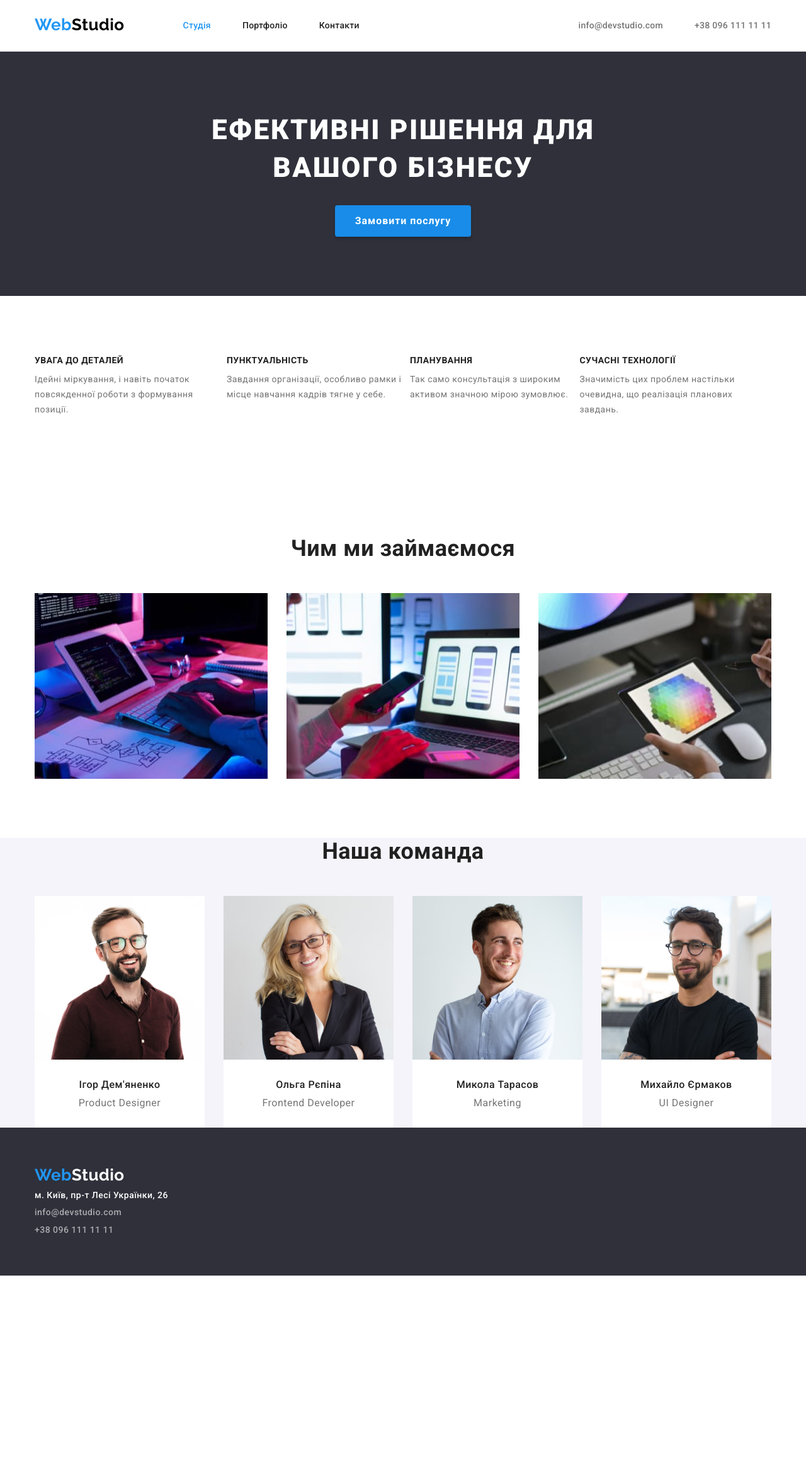
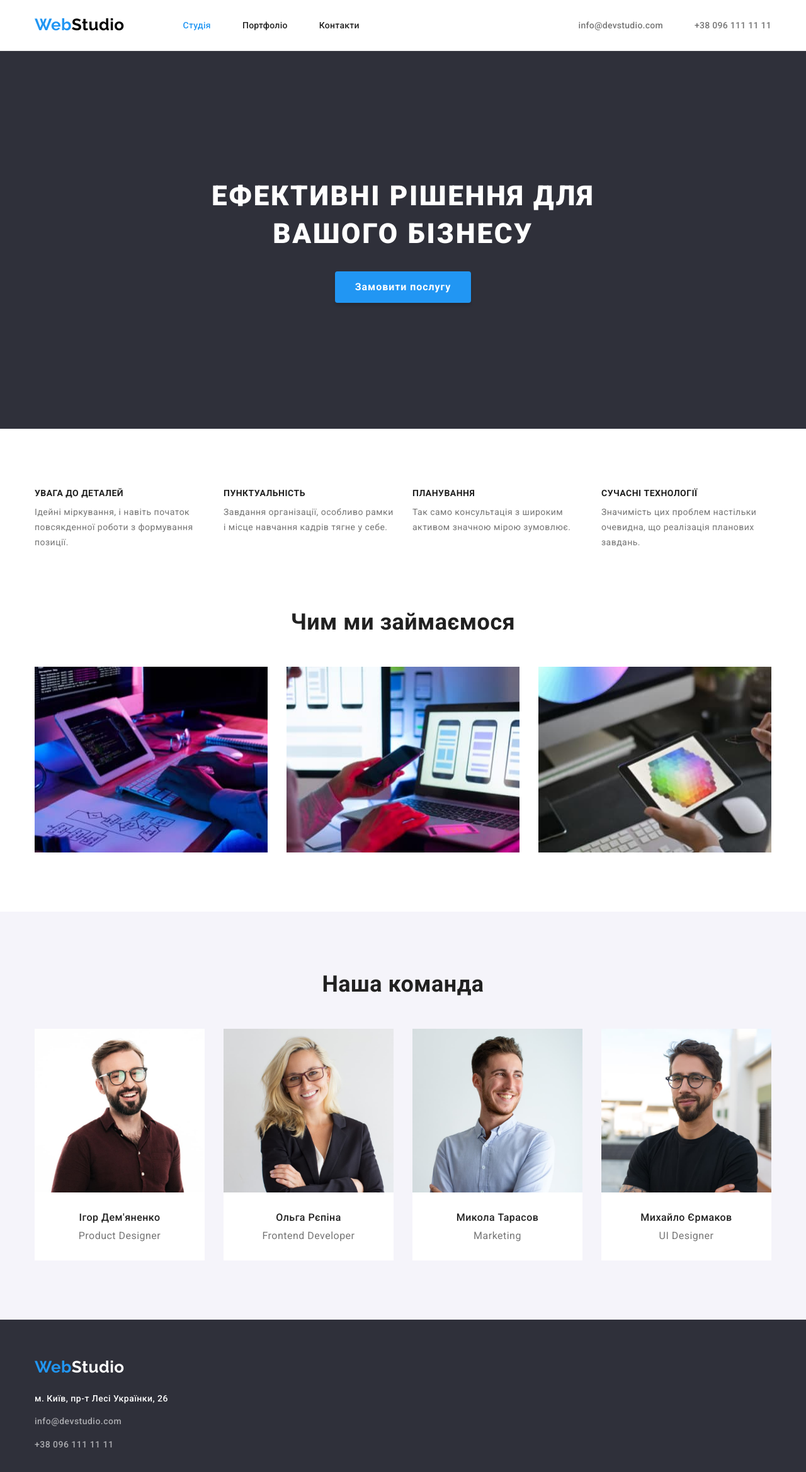
Before and after one commit to TaniaShmigel/goit-markup-hw-03, a plain HTML site: page index.html in a window 1280 px wide. Shown: the whole page at 63% size. Before the commit the page ends 2026 px from the top, so only its background shows below. Drawn offline with Linux system fonts and the light colour scheme.

Commit message:
Виправлено Flex згідно зауважень ментора

```diff
--- a/css/styles.css
+++ b/css/styles.css
@@ -68,15 +68,12 @@ img {
   display: flex;
 }
 
-.logo-header {
+.header-link {
+  margin-right: 93px;
   display: block;
   align-items: center;
   padding-top: 24px;
   padding-bottom: 25px;
-}
-
-.header-link {
-  margin-right: 93px;
   align-items: center;
   color: var(--secondary-text-color);
   text-decoration: none;
@@ -130,10 +127,6 @@ img {
   border-bottom: 1px solid #ececec;
 }
 .link-contact {
-  /* display: block;
-  padding-top: 32px;
-  padding-bottom: 32px;
-  align-items: center; */
   color: var(--primary-text-color);
   text-decoration: none;
 }
@@ -145,6 +138,8 @@ img {
 }
 
 .hero {
+  padding-top: 200px;
+  padding-bottom: 200px;
   background-color: var(--grey-bg-color);
   text-align: center;
 }
@@ -163,7 +158,7 @@ img {
 
 .hero-btn {
   width: 216px;
-  min-height: 50;
+  min-height: 50px;
   padding: 10px 28px;
   font-family: inherit;
   font-weight: 700;
@@ -171,7 +166,7 @@ img {
   line-height: calc(30 / 16);
   letter-spacing: 0.06em;
   color: var(--primery-white-color);
-  background: var(--btn-bg-color);
+  background: var(--accent-text-color);
   border: transparent;
   box-shadow: 0px 4px 4px rgba(0, 0, 0, 0.15);
   border-radius: 4px;
@@ -180,9 +175,7 @@ img {
 
 .hero-btn:hover,
 .hero-btn:focus {
-  color: var(--accent-text-color);
-  box-shadow: 0px 4px 4px rgba(0, 0, 0, 0.15);
-  border-radius: 4px;
+  background-color: var(--btn-bg-color);
 }
 
 /* Section */
@@ -226,24 +219,29 @@ img {
 }
 
 .benefits-text {
-  margin-right: 30px;
   font-weight: 400;
   font-size: 14px;
   line-height: calc(24 / 14);
   color: var(--primary-text-color);
 }
-.benefits-text:last-child {
-  margin-right: 0;
-}
 
 .benefits-list {
+  gap: 30px;
   font-weight: 700;
   font-size: 36px;
   line-height: calc(42 / 36);
   color: var(--secondary-text-color);
 }
 
+.benefits-item {
+  width: 270px;
+}
+
 /* Work */
+
+.section-work {
+  padding-bottom: 94px;
+}
 
 .work {
   display: flex;
@@ -258,7 +256,7 @@ img {
 }
 
 .text-all {
-  padding: 30px 61px;
+  padding: 30px 30px;
 }
 
 .section-team {
@@ -289,12 +287,9 @@ img {
 
 /* Footer */
 
-.footer-container {
+.footer {
   padding-top: 60px;
   padding-bottom: 60px;
-}
-
-.footer {
   background-color: var(--grey-bg-color);
 }
 
@@ -303,7 +298,6 @@ img {
 }
 
 .footer-text {
-  margin-bottom: 9px;
   font-size: 14px;
   line-height: calc(24 / 14);
   color: var(--primery-white-color);
@@ -311,6 +305,7 @@ img {
 }
 
 .footer .logo-site {
+  display: block;
   margin-bottom: 20px;
   color: var(--primery-white-color);
   text-decoration: none;
@@ -322,6 +317,14 @@ img {
 
 .link {
   text-decoration: none;
+}
+
+.footer-list-item {
+  margin-bottom: 9px;
+}
+
+.footer-list-item:last-child {
+  margin-bottom: 0;
 }
 
 .footer-contact {
@@ -344,16 +347,11 @@ img {
 .project-list {
   display: flex;
   justify-content: center;
-
-}
-
-.btn-list {
   margin-bottom: 34px;
-
+  gap: 8px;
 }
 
 .project-btn {
-  margin-right: 8px;
   padding: 6px 22px;
   font-family: inherit;
   font-weight: 500;
@@ -367,14 +365,13 @@ img {
   border: transparent;
 }
 
-/* .project-btn (:last-child) {
-  margin-right: 0px;
-} */
-
 .project-btn:hover,
 .project-btn:focus {
   background-color: var(--accent-text-color);
   color: var(--primery-white-color);
+  box-shadow: 0px 3px 1px rgba(0, 0, 0, 0.1), 0px 1px 2px rgba(0, 0, 0, 0.08),
+    0px 2px 2px rgba(0, 0, 0, 0.12);
+  border-radius: 4px;
 }
 
 /* Project*/
--- a/index.html
+++ b/index.html
@@ -18,12 +18,9 @@
   <body>
     <header class="page-header">
       <div class="container header-container">
-        <div class="logo-header">
-          <a class="header-link logo-site" lang="en" href="#">
-            <span class="logo-name">Web</span>Studio</a
-          >
-        </div>
-
+        <a class="header-link logo-site" lang="en" href="#">
+          <span class="logo-name">Web</span>Studio</a
+        >
         <nav class="site-nav">
           <ul class="list">
             <li class="list-item">
@@ -51,7 +48,7 @@
       </div>
     </header>
     <main>
-      <section class=" section hero">
+      <section class="hero">
         <div class="container">
           <h1 class="hero-title">Ефективні рішення для вашого бізнесу</h1>
           <button type="button" class="hero-btn">Замовити послугу</button>
@@ -62,27 +59,27 @@
         <div class="container">
           <h2 class="visually-hidden">Наші переваги</h2>
           <ul class="benefits-list benefits-container">
-            <li>
+            <li class="benefits-item">
               <h3 class="benefits-title">Увага до деталей</h3>
               <p class="benefits-text">
                 Ідейні міркування, і навіть початок повсякденної роботи з
                 формування позиції.
               </p>
             </li>
-            <li>
+            <li class="benefits-item">
               <h3 class="benefits-title">Пунктуальність</h3>
               <p class="benefits-text">
                 Завдання організації, особливо рамки і місце навчання кадрів
                 тягне у себе.
               </p>
             </li>
-            <li>
+            <li class="benefits-item">
               <h3 class="benefits-title">Планування</h3>
               <p class="benefits-text">
                 Так само консультація з широким активом значною мірою зумовлює.
               </p>
             </li>
-            <li>
+            <li class="benefits-item">
               <h3 class="benefits-title">Сучасні технології</h3>
               <p class="benefits-text">
                 Значимість цих проблем настільки очевидна, що реалізація
@@ -92,7 +89,7 @@
           </ul>
         </div>
       </section>
-      <section class="section">
+      <section class="section-work">
         <div class="container">
           <h2 class="section-title">Чим ми займаємося</h2>
           <ul class="work">
@@ -123,7 +120,7 @@
           </ul>
         </div>
       </section>
-      <section class="section-team">
+      <section class="section section-team">
         <div class="container">
           <h2 class="section-title">Наша команда</h2>
           <ul class="team-list team-container">
@@ -180,13 +177,13 @@
       </section>
     </main>
     <footer class="footer">
-      <div class="container footer-container">
+      <div class="container">
         <a lang="en" href="#" class="logo-site">
           <span class="logo-footer">Web</span>Studio</a
         >
         <address class="contact">
-          <ul>
-            <li>
+          <ul class="footer-list">
+            <li class="footer-list-item">
               <a
                 href="https://goo.gl/maps/CPtrU1FHBa2aNyZL9"
                 target="_blank"
@@ -195,7 +192,7 @@
                 >м. Київ, пр-т Лесі Українки, 26</a
               >
             </li>
-            <li>
+            <li class="footer-list-item">
               <a
                 href="mailto:info@devstudio.com"
                 lang="en"
@@ -203,7 +200,7 @@
                 >info@devstudio.com</a
               >
             </li>
-            <li>
+            <li class="footer-list-item">
               <a href="tel:+380961111111" class="footer-contact"
                 >+38 096 111 11 11</a
               >
```
Also changed, not shown: portfolio.html (+35 -34 lines).
